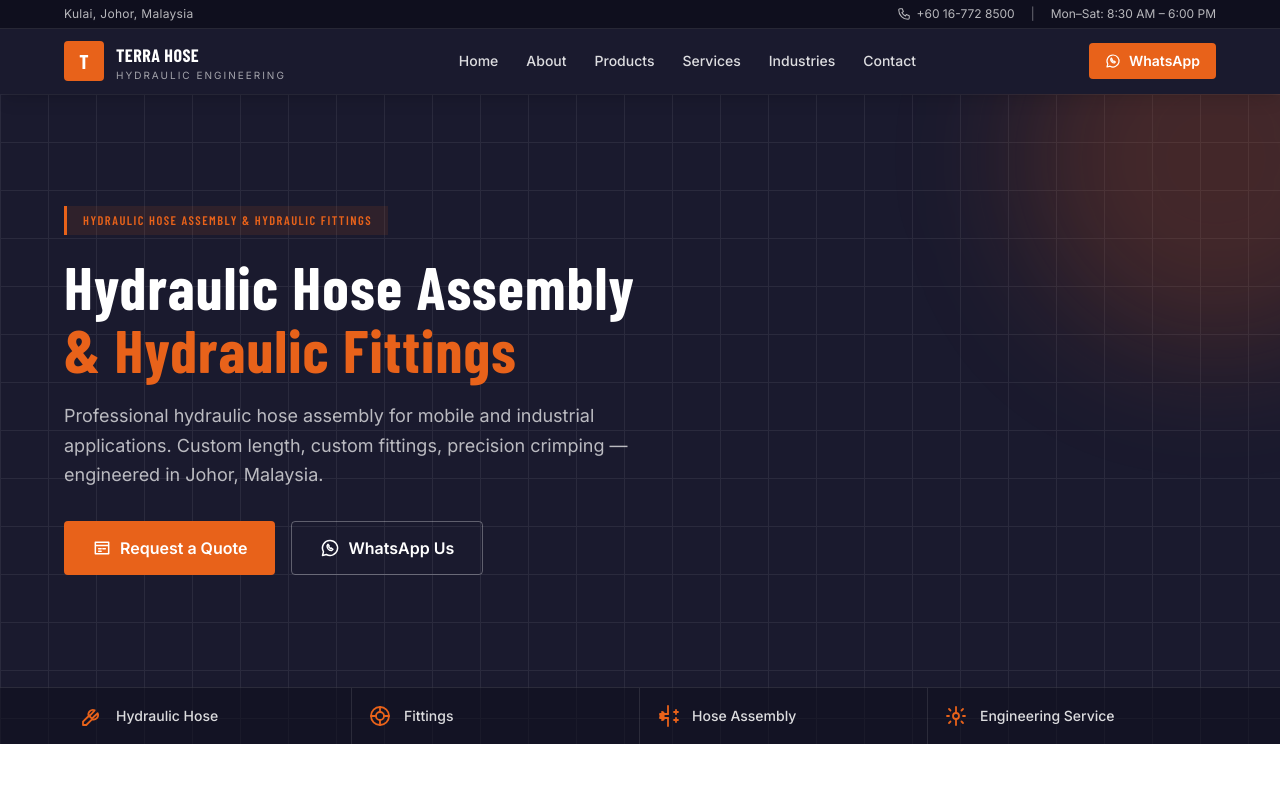
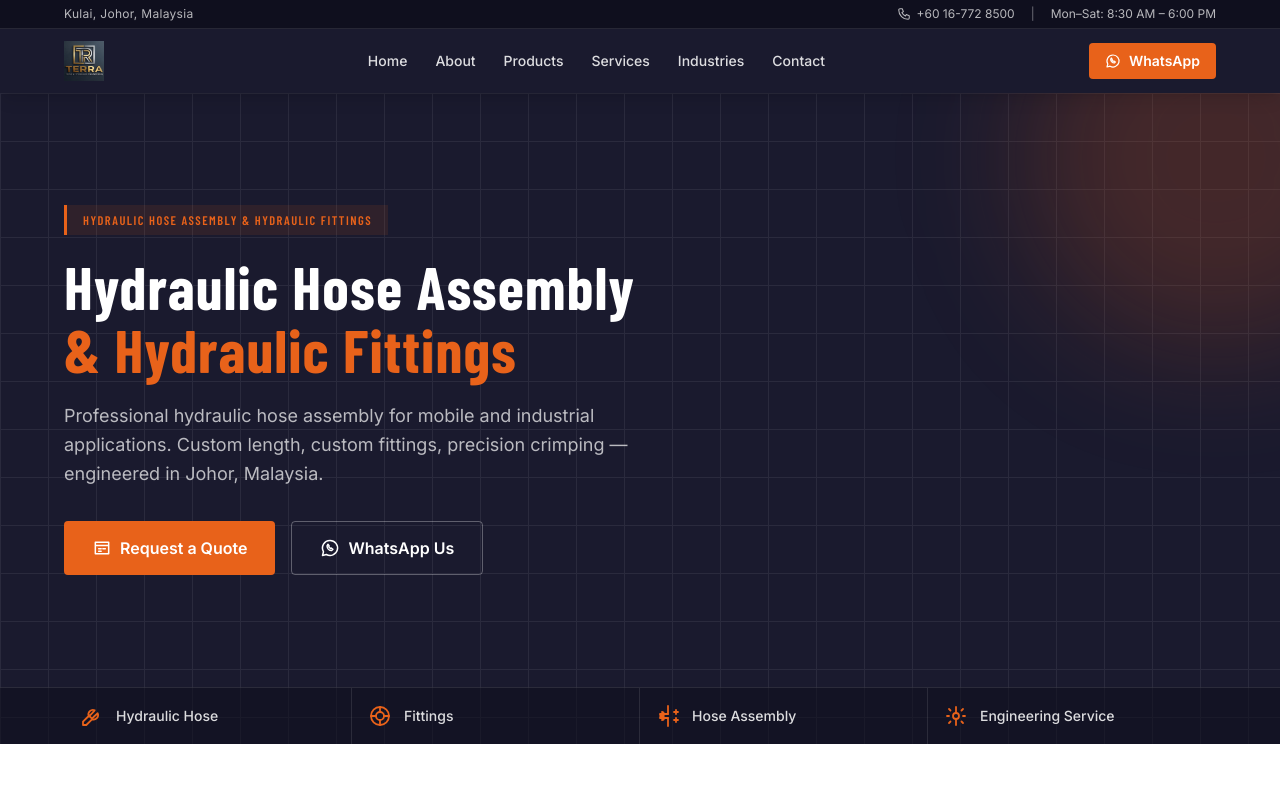
Before and after one commit to Calvinneyc/Terrahose, a Next.js app: page / in a window 1280 px wide. Shown: the top 800 px of the page. Built offline with nearby package versions, Linux system fonts and the light colour scheme.

Commit message:
Add official Terra logo to header

```diff
--- a/components/Header.tsx
+++ b/components/Header.tsx
@@ -39,17 +39,7 @@ export function Header() {
       <div className="container-x flex items-center justify-between py-3">
         {/* Logo */}
         <Link href="/" className="flex items-center gap-3" onClick={() => setOpen(false)}>
-          <div className="flex h-10 w-10 items-center justify-center rounded bg-accent font-display text-xl font-bold">
-            T
-          </div>
-          <div className="leading-tight">
-            <div className="font-display text-lg font-bold tracking-wide">
-              TERRA HOSE
-            </div>
-            <div className="text-[10px] uppercase tracking-[0.2em] text-white/60">
-              Hydraulic Engineering
-            </div>
-          </div>
+          <img src="/logo.jpg" alt="Terra Hose & Hydraulic Engineering" className="h-10 w-auto object-contain" />
         </Link>
 
         {/* 桌面导航 */}
```
Also changed, not shown: public/logo.jpg (added).
